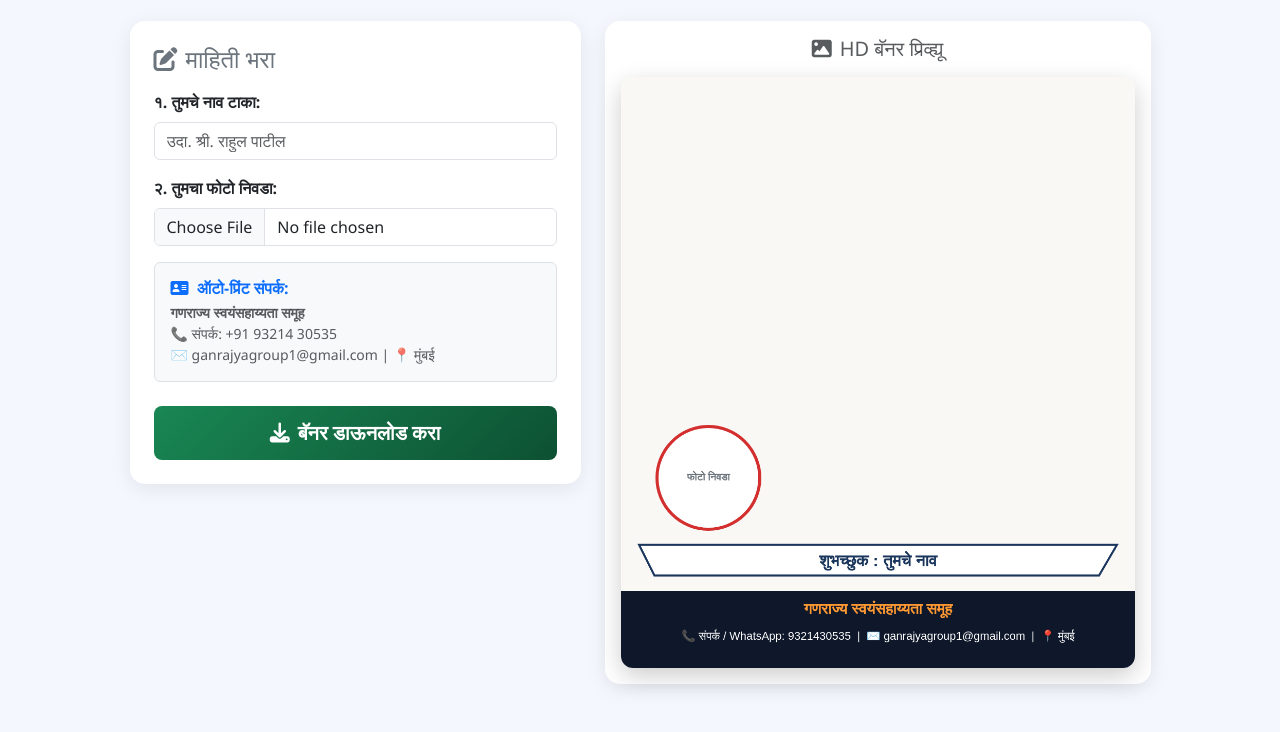
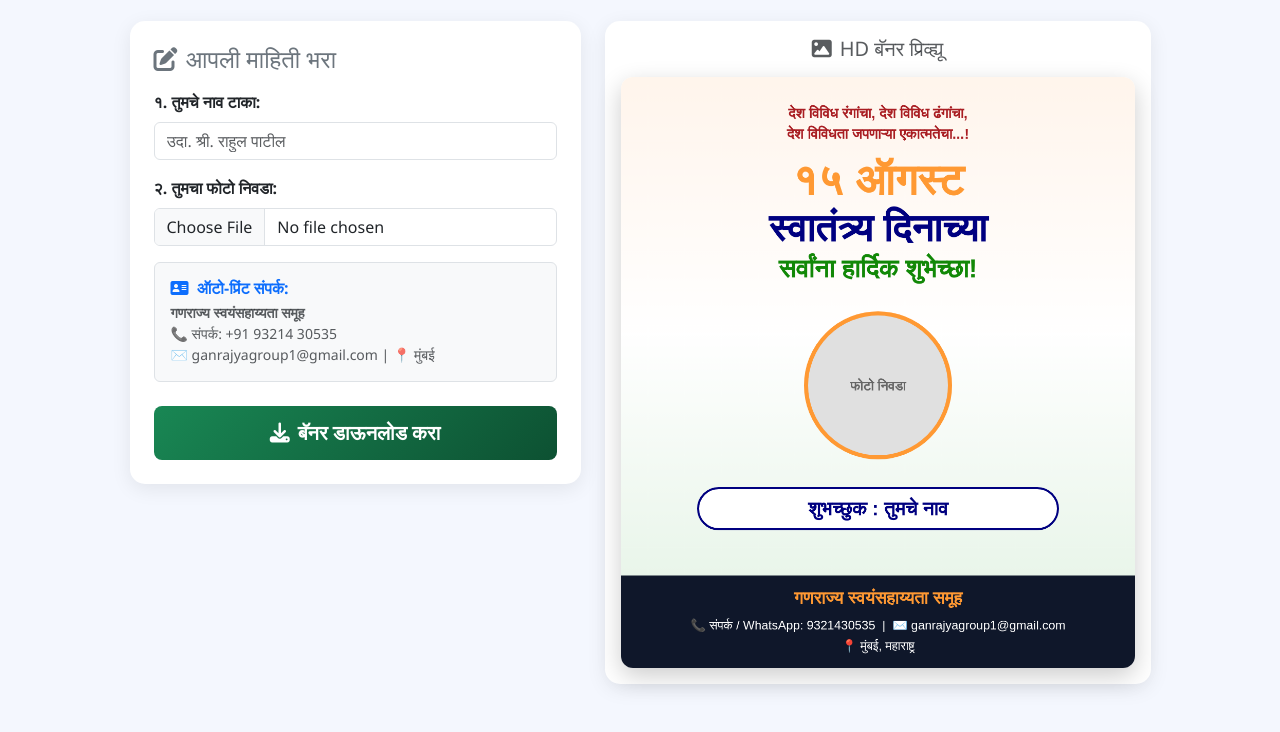
Before and after one commit to GanrajyaGroup/Ganrajya-Group, a plain HTML site: page wishes.html in a window 1280 px wide. Shown: the part 183-915 px from the top of the page. Drawn offline with nearby package versions, Linux system fonts and the light colour scheme.

Commit message:
Update wishes.html

```diff
--- a/wishes.html
+++ b/wishes.html
@@ -65,16 +65,16 @@
     <div class="container py-5">
         <div class="text-center mb-4">
             <h2 class="fw-bold text-primary">
-                <i class="fa-solid fa-flag text-danger me-2"></i>स्वातंत्र्य दिन शुभेच्छा बॅनर
+                <i class="fa-solid fa-flag text-danger me-2"></i>स्वातंत्र्य दिन विशेष शुभेच्छा बॅनर
             </h2>
-            <p class="text-muted">तुमचे नाव आणि फोटो जोडून गणराज्य स्वयंसहाय्यता समूहाचे अधिकृत बॅनर तयार करा!</p>
+            <p class="text-muted">तुमचे नाव आणि फोटो जोडून गणराज्य स्वयंसहाय्यता समूहाचे अधिकृत शुभेच्छा कार्ड तयार करा!</p>
         </div>
 
         <div class="row justify-content-center g-4">
             <!-- इनपुट फॉर्म -->
             <div class="col-lg-5">
                 <div class="card card-custom p-4">
-                    <h4 class="mb-3 text-secondary"><i class="fa-solid fa-pen-to-square me-2"></i>माहिती भरा</h4>
+                    <h4 class="mb-3 text-secondary"><i class="fa-solid fa-pen-to-square me-2"></i>आपली माहिती भरा</h4>
 
                     <div class="mb-3">
                         <label class="form-label fw-bold">१. तुमचे नाव टाका:</label>
@@ -115,12 +115,6 @@
 
     <script>
         let loadedUserPhoto = null;
-        let bgImage = new Image();
-        bgImage.src = 'independence_bg.jpg'; // मुख्य स्वातंत्र्य दिन बॅकग्राउंड फाईल
-
-        bgImage.onload = function() {
-            generateBanner();
-        };
 
         document.getElementById('userPhoto').addEventListener('change', function(e) {
             const file = e.target.files[0];
@@ -142,76 +136,89 @@
 
             ctx.clearRect(0, 0, 1000, 1150);
 
-            // १. मुख्य बॅकग्राउंड इमेज ड्रॉ करणे
-            if (bgImage.complete && bgImage.naturalWidth !== 0) {
-                ctx.drawImage(bgImage, 0, 0, 1000, 1000);
-            } else {
-                // इमेज लोड न झाल्यास बॅकअप कलर
-                ctx.fillStyle = "#FAF8F5";
-                ctx.fillRect(0, 0, 1000, 1000);
-            }
+            // १. पार्श्वभूमी (Background Gradient)
+            let bgGradient = ctx.createLinearGradient(0, 0, 0, 1000);
+            bgGradient.addColorStop(0, '#FFF5EC');
+            bgGradient.addColorStop(0.5, '#FFFFFF');
+            bgGradient.addColorStop(1, '#E8F5E9');
+            ctx.fillStyle = bgGradient;
+            ctx.fillRect(0, 0, 1000, 1000);
 
-            // २. डाव्या बाजूला खाली युझरचा फोटो (गोल फ्रेम)
+            // २. स्वातंत्र्य दिन संदेश मजकूर
+            ctx.fillStyle = "#A91D22";
+            ctx.font = "bold 28px Arial, sans-serif";
+            ctx.textAlign = "center";
+            ctx.fillText("देश विविध रंगांचा, देश विविध ढंगांचा,", 500, 80);
+            ctx.fillText("देश विविधता जपणाऱ्या एकात्मतेचा...!", 500, 120);
+
+            ctx.fillStyle = "#FF9933";
+            ctx.font = "bold 85px Arial, sans-serif";
+            ctx.fillText("१५ ऑगस्ट", 500, 230);
+
+            ctx.fillStyle = "#000080";
+            ctx.font = "bold 75px Arial, sans-serif";
+            ctx.fillText("स्वातंत्र्य दिनाच्या", 500, 320);
+
+            ctx.fillStyle = "#128807";
+            ctx.font = "bold 50px Arial, sans-serif";
+            ctx.fillText("सर्वांना हार्दिक शुभेच्छा!", 500, 390);
+
+            // ३. सदस्याचा फोटो (गोल फ्रेम)
             ctx.save();
             ctx.beginPath();
-            ctx.arc(170, 780, 100, 0, Math.PI * 2, true);
+            ctx.arc(500, 600, 140, 0, Math.PI * 2, true);
             ctx.closePath();
             ctx.clip();
 
             if (loadedUserPhoto) {
-                ctx.drawImage(loadedUserPhoto, 70, 680, 200, 200);
+                ctx.drawImage(loadedUserPhoto, 360, 460, 280, 280);
             } else {
-                ctx.fillStyle = "#FFFFFF";
-                ctx.fillRect(70, 680, 200, 200);
-                ctx.fillStyle = "#6c757d";
-                ctx.font = "bold 20px Arial";
-                ctx.textAlign = "center";
-                ctx.fillText("फोटो निवडा", 170, 785);
+                ctx.fillStyle = "#E0E0E0";
+                ctx.fillRect(360, 460, 280, 280);
+                ctx.fillStyle = "#666666";
+                ctx.font = "bold 26px Arial";
+                ctx.fillText("फोटो निवडा", 500, 610);
             }
             ctx.restore();
 
-            // फोटो बॉर्डर
+            // फोटोची बॉर्डर (तिरंगा थीम)
             ctx.beginPath();
-            ctx.arc(170, 780, 100, 0, Math.PI * 2, true);
-            ctx.lineWidth = 6;
-            ctx.strokeStyle = "#D32F2F";
+            ctx.arc(500, 600, 140, 0, Math.PI * 2, true);
+            ctx.lineWidth = 8;
+            ctx.strokeStyle = "#FF9933";
             ctx.stroke();
 
-            // ३. 'शुभच्छुक' नाव पट्टी (तळाशी)
+            // ४. शुभेच्छुक नाव पट्टी
             ctx.fillStyle = "#FFFFFF";
             ctx.beginPath();
-            ctx.moveTo(35, 910);
-            ctx.lineTo(965, 910);
-            ctx.lineTo(930, 970);
-            ctx.lineTo(65, 970);
-            ctx.closePath();
+            ctx.roundRect(150, 800, 700, 80, 40);
             ctx.fill();
-            ctx.strokeStyle = "#1A365D";
+            ctx.strokeStyle = "#000080";
             ctx.lineWidth = 4;
             ctx.stroke();
 
-            ctx.fillStyle = "#1A365D";
-            ctx.font = "bold 32px Arial";
-            ctx.textAlign = "center";
-            ctx.fillText("शुभच्छुक : " + name, 500, 952);
+            ctx.fillStyle = "#000080";
+            ctx.font = "bold 38px Arial, sans-serif";
+            ctx.fillText("शुभच्छुक : " + name, 500, 853);
 
-            // ४. गणराज्य स्वयंसहाय्यता समूह संपर्क पट्टी (अगदी तळाशी)
+            // ५. गणराज्य समूह ऑटो-प्रिंट संपर्क पट्टी (तळाशी)
             ctx.fillStyle = "#0F172A";
-            ctx.fillRect(0, 1000, 1000, 150);
+            ctx.fillRect(0, 970, 1000, 180);
 
             ctx.fillStyle = "#FF9933";
-            ctx.font = "bold 30px Arial";
-            ctx.fillText("गणराज्य स्वयंसहाय्यता समूह", 500, 1045);
+            ctx.font = "bold 34px Arial, sans-serif";
+            ctx.fillText("गणराज्य स्वयंसहाय्यता समूह", 500, 1025);
 
             ctx.fillStyle = "#FFFFFF";
-            ctx.font = "22px Arial";
-            ctx.fillText("📞 संपर्क / WhatsApp: 9321430535  |  ✉️ ganrajyagroup1@gmail.com  |  📍 मुंबई", 500, 1095);
+            ctx.font = "24px Arial, sans-serif";
+            ctx.fillText("📞 संपर्क / WhatsApp: 9321430535  |  ✉️ ganrajyagroup1@gmail.com", 500, 1075);
+            ctx.fillText("📍 मुंबई, महाराष्ट्र", 500, 1115);
         }
 
         function downloadBanner() {
             const canvas = document.getElementById('bannerCanvas');
             const link = document.createElement('a');
-            link.download = 'Ganrajya_Independence_Banner.png';
+            link.download = 'Ganrajya_Swatantra_Din_Wish.png';
             link.href = canvas.toDataURL('image/png');
             link.click();
         }
```
